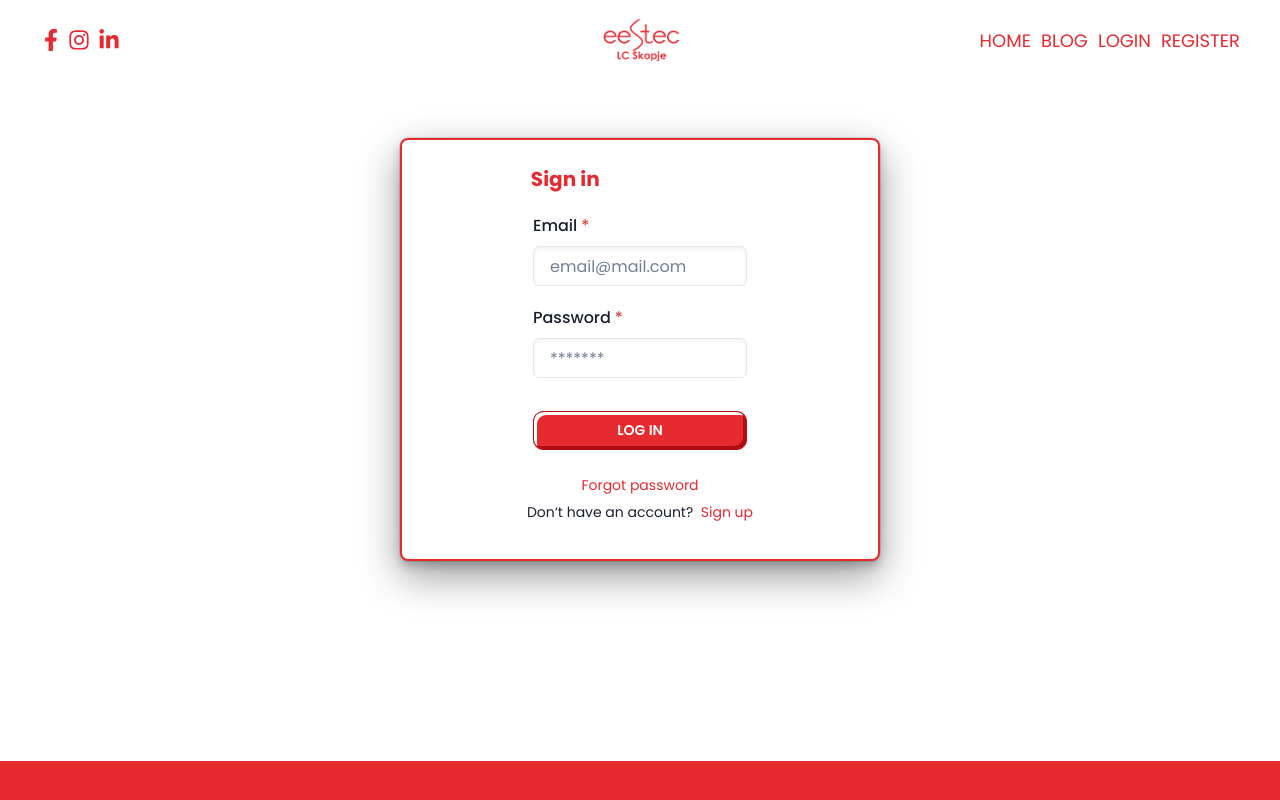
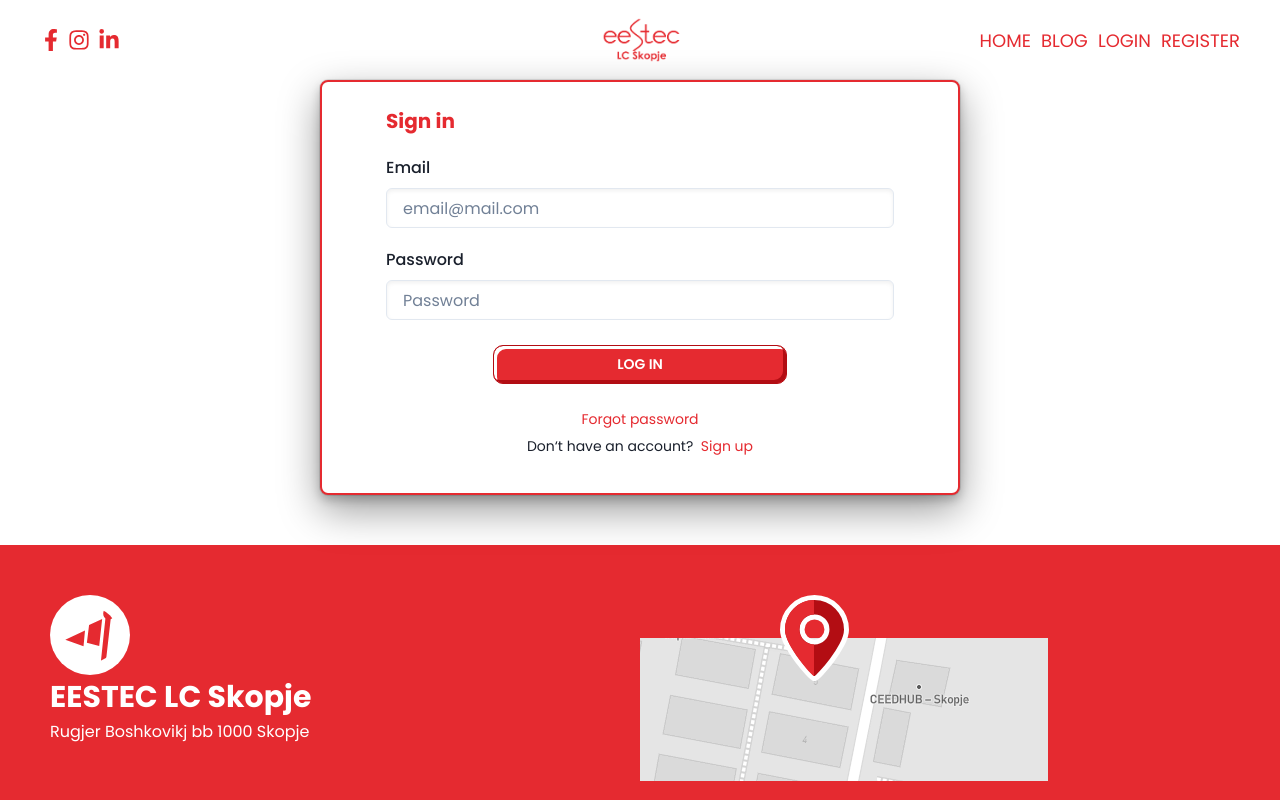
Before and after one commit to MarioStojcevski/eestec.mk, a Next.js app in the folder frontend/: page /login in a window 1280 px wide. Shown: the top 800 px of the page. Built offline with nearby package versions, Linux system fonts and the light colour scheme.

Commit message:
FTR: Refactored login page and added field

```diff
--- /dev/null
+++ b/frontend/components/forms/field.tsx
@@ -0,0 +1,44 @@
+import {
+    FormControl,
+    FormHelperText,
+    FormLabel,
+    Input
+  } from "@chakra-ui/react";
+  import { HTMLInputTypeAttribute } from "react";
+
+  type FieldProps = {
+    name: string;
+    type: HTMLInputTypeAttribute;
+    label: string;
+    placeholder: string;
+    onChange: (e: React.ChangeEvent<HTMLInputElement>) => void;
+    helperText: string;
+  };
+
+  const Field = ({
+    name,
+    type,
+    label,
+    placeholder,
+    onChange,
+    helperText,
+  }: FieldProps) => {
+    return (
+      <FormControl textAlign="left" mb="5" w="full" px={10}>
+        <FormLabel fontSize={{ base: "12px", md: "16px" }}>{label}</FormLabel>
+        <Input
+          name={name}
+          placeholder={placeholder}
+          type={type}
+          w="full"
+          boxShadow="inner"
+          fontSize={{ base: "12px", md: "14px", lg: "16px" }}
+          onChange={onChange}
+        />
+
+        <FormHelperText hidden={true}>{helperText}</FormHelperText>
+      </FormControl>
+    );
+  };
+
+  export default Field;
--- a/frontend/pages/login.tsx
+++ b/frontend/pages/login.tsx
@@ -6,13 +6,10 @@ import {
   Link,
   Heading,
   VStack,
-  FormControl,
-  FormLabel,
-  FormHelperText,
-  Input,
-  Card,
+  Card
 } from "@chakra-ui/react";
 import React, { useState } from 'react';
+import Field from "../components/forms/field";
 
 const Login = () =>{
   const [email, setEmail] = useState('');
@@ -24,8 +21,6 @@ const Login = () =>{
 
   return (
     <Center bg="white">
-      <VStack w={{ base: "90%", md: "55%", lg: "40%" }} mb="200">
-        <Center mb="50"></Center>
       <Card
         boxShadow="dark-lg"
         bg="white"
@@ -33,55 +28,38 @@ const Login = () =>{
         borderColor="primary"
         p="6"
         rounded="lg"
-          maxH='60vh'
-          w='60vh'
+        w='80vh'
+        mb="50"
       >
           <Heading
             variant={{ base: "h5", md: "h4" }}
             color={{ base: "primary", md: "primary" }}
             textAlign="left"
-            ml="24.5%"
+            w="full"
             mb="5"
+            px='10'
           >
             Sign in
           </Heading>
 
           <form onSubmit={loginHandler}>
-            <FormControl isRequired textAlign="left" ml="25%" mb="5">
-              <FormLabel fontSize={{ base: "12px", md: "16px" }}>Email</FormLabel>
-
-              <Input
+          <Field
               type="email"
-                placeholder='email@mail.com'
-                w="50%"
-                boxShadow="inner"
-                fontSize={{ base: "12px", md: "14px", lg: "16px" }}
-                onChange={event => setEmail(event.currentTarget.value)}
+              name="Email"
+              label="Email"
+              placeholder="email@mail.com"
+              onChange={(event) => setEmail(event.target.value)}
+              helperText="Please enter your email"
             />
 
-              <FormHelperText hidden={true}>
-                Please enter your email
-              </FormHelperText>
-            </FormControl>
-
-            <FormControl isRequired textAlign="left" ml="25%" mb="7" >
-              <FormLabel fontSize={{ base: "12px", md: "16px" }}>
-                Password
-              </FormLabel>
-
-              <Input
+            <Field
               type="password"
-                placeholder="*******"
-                w="50%"
-                boxShadow="inner"
-                fontSize={{ base: "12px", md: "14px", lg: "16px" }}
-                onChange={event => setPassword(event.currentTarget.value)}
+              name="Password"
+              label="Password"
+              placeholder="Password"
+              onChange={(event) => setPassword(event.target.value)}
+              helperText="Please enter your password"
             />
-
-              <FormHelperText hidden={true}>
-                Please enter your password
-              </FormHelperText>
-            </FormControl>
 
             <Center fontSize={{ base: "10px", md: "14px" }} mb="5">
                 <Button type='submit' w='50%' mr='5' ml='5'>
@@ -106,7 +84,6 @@ const Login = () =>{
             </Text>
           </Stack>
       </Card>
-      </VStack>
     </Center>
   );
 };
--- a/frontend/styles/components/card-styles.ts
+++ b/frontend/styles/components/card-styles.ts
@@ -1,6 +1,6 @@
 import { ComponentStyleConfig } from "@chakra-ui/react";
 
-export const TextStyles: ComponentStyleConfig = {
+export const CardStyles: ComponentStyleConfig = {
   // style object for variants
   variants: {
     authCard: {
--- a/frontend/styles/светописмо.ts
+++ b/frontend/styles/светописмо.ts
@@ -1,5 +1,6 @@
 import { extendTheme } from "@chakra-ui/react";
 import { ButtonStyles } from "./components/button-styles";
+import { CardStyles } from "./components/card-styles";
 import { HeadingStyles } from "./components/heading-styles";
 import { TextStyles } from "./components/text-styles";
 
@@ -23,5 +24,6 @@ export const светописмо = extendTheme({
     Button: { ...ButtonStyles },
     Heading: { ...HeadingStyles },
     Text: { ...TextStyles },
+    Card: { ...CardStyles}
   },
 });
```
Lines whose indentation alone changed are shown as unchanged.
